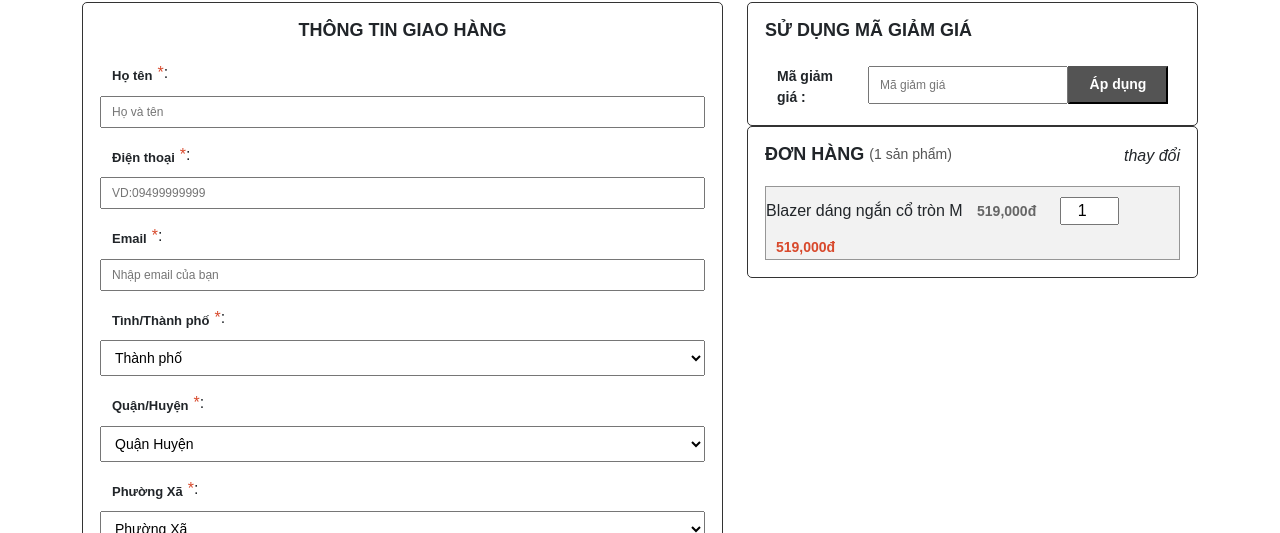
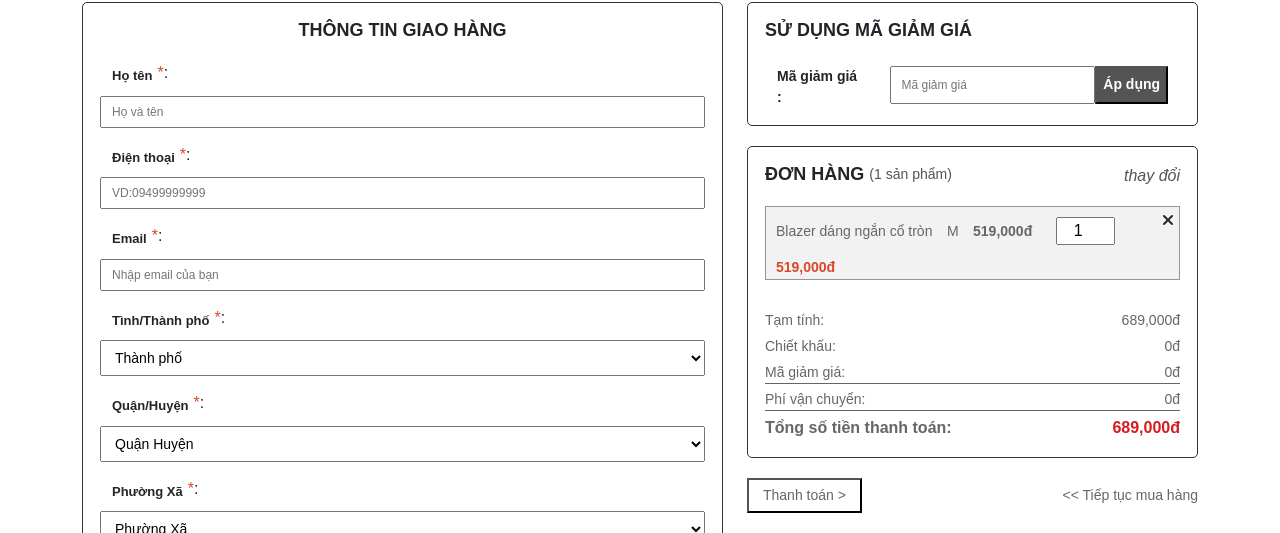
Before and after one commit to truongdo1809/do-an-Sao-ch-p, a plain HTML site: page checkout.html in a window 1280 px wide. Shown: the part 267-800 px from the top of the page. Drawn offline with nearby package versions, Linux system fonts and the light colour scheme.

Commit message:
up
update

```diff
--- a/checkout.html
+++ b/checkout.html
@@ -121,7 +121,7 @@
     </div>
     <div class="container">
         <div class="row">
-            <div class="col-12 col-lg-7">
+            <div class="col-12 col-xl-7">
                 <div class="cart-sidebar">
                     <h2>THÔNG TIN GIAO HÀNG</h2>
                     <div class="form-card">
@@ -234,7 +234,7 @@
                     </label>
                 </div>
             </div>
-            <div class="col-12 col-lg-5">
+            <div class="col-12 col-xl-5">
                 <div class="cart-sidebar__right">
                     <div class="discount">
                         <h2>SỬ DỤNG MÃ GIẢM GIÁ</h2>
@@ -258,6 +258,7 @@
                         </div>
                     </div>
                     <div class="cart-item">
+                        <i class="fa-solid fa-xmark delete-product"></i>
                         <span class="product-name">Blazer dáng ngắn cổ tròn</span>
 
                         <span class="product-sezi">M</span>
@@ -271,7 +272,39 @@
                         <span> <span class="total-price">519,000đ </span></span>
 
                     </div>
+                   <table>
+                   <tbody>
+                    <tr class="pay-cart">
+                        <td>Tạm tính:</td>
+                        <td>689,000đ</td>
+                    </tr>
+                    <tr class="pay-cart2">
+                        <td>Chiết khấu:</td>
+                        <td>0đ</td>
+                    </tr>
+                    <tr class="pay-cart3">
+                        <td>Mã giảm giá:</td>
+                        <td>0đ</td>
+                    </tr>
+                    <tr class="pay-cart4">
+                        <td>Phí vận chuyển:</td>
+                        <td>0đ</td>
+                    </tr>
+                    <tr class="pay-cart5">
+                        <td>Tổng số tiền thanh toán:</td>
+                        <td>689,000đ</td>
+                    </tr>
+                   </tbody>
+                   </table>
                 </div>
+               <div class="pull">
+                <div class="pull-right">
+                    <a href="#"> <button>Thanh toán ></button></a>
+                    </div>
+                    <div class="pull-left">
+                       <a href="./index.html"> <span> << Tiếp tục mua hàng</span></a>
+                    </div>
+               </div>
             </div>
         </div>
     </div>
--- a/css/checkout.css
+++ b/css/checkout.css
@@ -401,7 +401,7 @@ p {
   align-items: center;
 }
 .discount-card-input input {
-  width: 200px;
+  width: 100%;
   padding: 8px 0;
   cursor: pointer;
 }
@@ -444,6 +444,8 @@ p {
   padding: 17px;
   border: 1px solid #333;
   border-radius: 5px;
+  margin-top: 20px;
+  margin-bottom: 20px;
 }
 .cart-info-title {
   display: flex;
@@ -462,25 +464,37 @@ p {
   font-size: 14px;
   color: #545454;
 }
-.title-cart-text span {
+.title-cart-text i {
   margin-left: 5px;
-  font-size: 10px;
+  font-size: 16px;
   color: #545454;
+  cursor: pointer;
+}
+.title-cart-text i:hover{
+  color: #d61c1f;
 }
 .cart-item {
   border: 1px solid #969696;
   background-color: #f2f2f2;
+  position: relative;
 }
-.product-name span {
+.cart-item i{
+  position: absolute;
+  right: 5px;
+  top: 5px;
+  cursor: pointer;
+}
+.product-name {
   color: #666;
   cursor: pointer;
   padding: 10px;
-  font-size: 12px !important;
+  font-size: 14px ;
 }
-.product-name span:hover {
+.product-name:hover {
   color: #d8492c;
 }
-.product-sezi span {
+.product-sezi {
+  font-size: 14px;
   color: #666;
 }
 .product-price {
@@ -505,6 +519,108 @@ p {
   justify-content: space-between;
   margin-right: 10px;
 }
+.cart-info table{
+  width: 100%;
+}
+
+tbody{
+  width: 100%;
+}
+.pay-cart{
+  width: 100%;
+  margin-top: 30px;
+  display: flex;
+  justify-content: space-between;
+  align-items: center;
+}
+.pay-cart td{
+  font-size: 14px;
+  color: #666;
+}
+
+.pay-cart2{
+  width: 100%;
+  display: flex;
+  margin-top: 5px;
+  justify-content: space-between;
+  align-items: center;
+}
+.pay-cart2 td{
+  font-size: 14px;
+  color: #666;
+}
+
+.pay-cart3{
+  width: 100%;
+  margin-top: 5px;
+  display: flex;
+  justify-content: space-between;
+  align-items: center;
+  border-bottom: 1px solid #666;
+}
+.pay-cart3 td{
+  font-size: 14px;
+  color: #666;
+}
+
+.pay-cart4{
+  width: 100%;
+  margin-top: 5px;
+  display: flex;
+  justify-content: space-between;
+  align-items: center;
+  border-bottom: 1px solid #666;
+}
+.pay-cart4 td{
+  font-size: 14px;
+  color: #666;
+}
+.pay-cart5{
+  width: 100%;
+  margin-top: 5px;
+  display: flex;
+  justify-content: space-between;
+  align-items: center;
+}
+.pay-cart5 td:nth-child(1){
+  font-weight: 600;
+  color: #666;
+}
+.pay-cart5 td:nth-child(2){
+ color: #d61c1f;
+ font-weight: 600;
+}
+.pull{
+  display: flex;
+  justify-content: space-between;
+  align-items: center;
+  width: 100%;
+}
+.pull-right button{
+  padding: 5px 14px;
+  background-color: #fff;
+  color: #666;
+  font-size: 14px;
+  font-weight: 500;
+
+}
+
+.pull-right button:hover{
+  border-color: #333;
+  color: #fff;
+  background-color: #333;
+}
+.pull-left span{
+  font-size: 14px;
+  color: #666;
+  font-weight: 500;
+}
+.pull-left span:hover{
+  color: #d61c1f;
+}
+
+
+
 
 /* footer */
 /* address shop */
```
Also changed, not shown: detail.html (+5 -4 lines).
